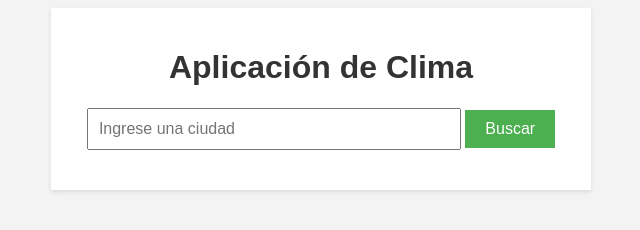
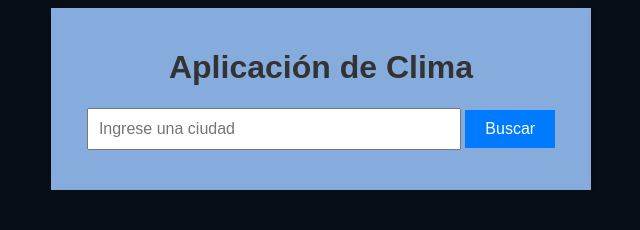
Before and after one commit to mandresblac/curso-javascript-sergiecode-sept-2024, a plain HTML site: page proyecto4-aplicacion-del-clima/index.html in a window 1280 px wide. Shown: the whole page, without its empty margins (319-959 px from the left). Drawn offline with Linux system fonts and the light colour scheme.

Commit message:
Cambio color proyecto aplicacion clima

```diff
--- a/proyecto4-aplicacion-del-clima/style.css
+++ b/proyecto4-aplicacion-del-clima/style.css
@@ -1,6 +1,6 @@
 body {
     font-family: Arial, sans-serif;
-    background-color: #f3f3f3;
+    background-color: #070e16;
   }
 
   .contenedor {
@@ -8,7 +8,7 @@ body {
     margin: 0 auto;
     padding: 20px;
     text-align: center;
-    background-color: #ffffff;
+    background-color: #86acdd;
     box-shadow: 0 2px 4px rgba(0, 0, 0, 0.1);
   }
 
@@ -25,7 +25,7 @@ body {
   button {
     padding: 10px 20px;
     font-size: 16px;
-    background-color: #4CAF50;
+    background-color: #007bff;
     color: #ffffff;
     border: none;
     cursor: pointer;
```
